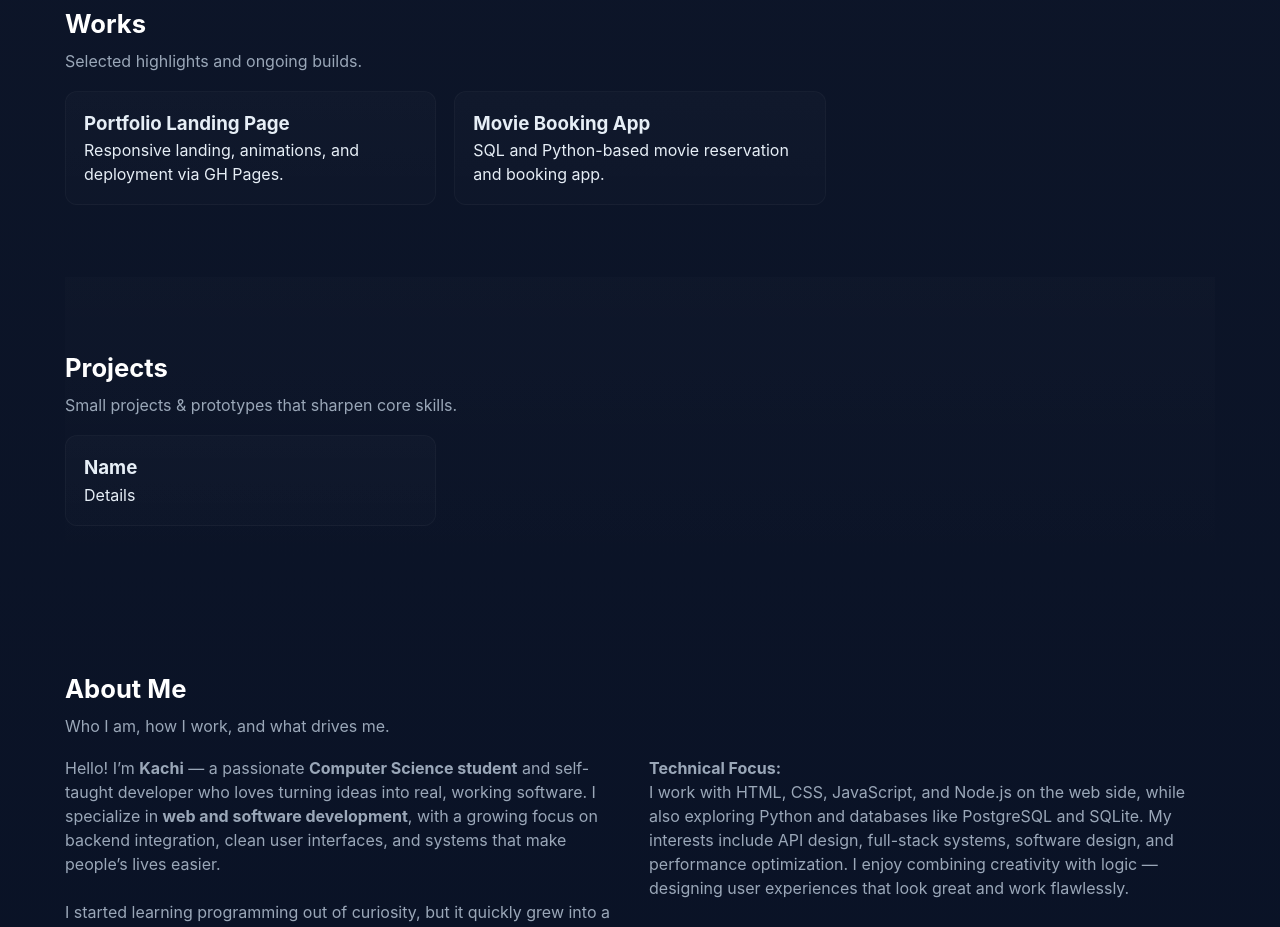
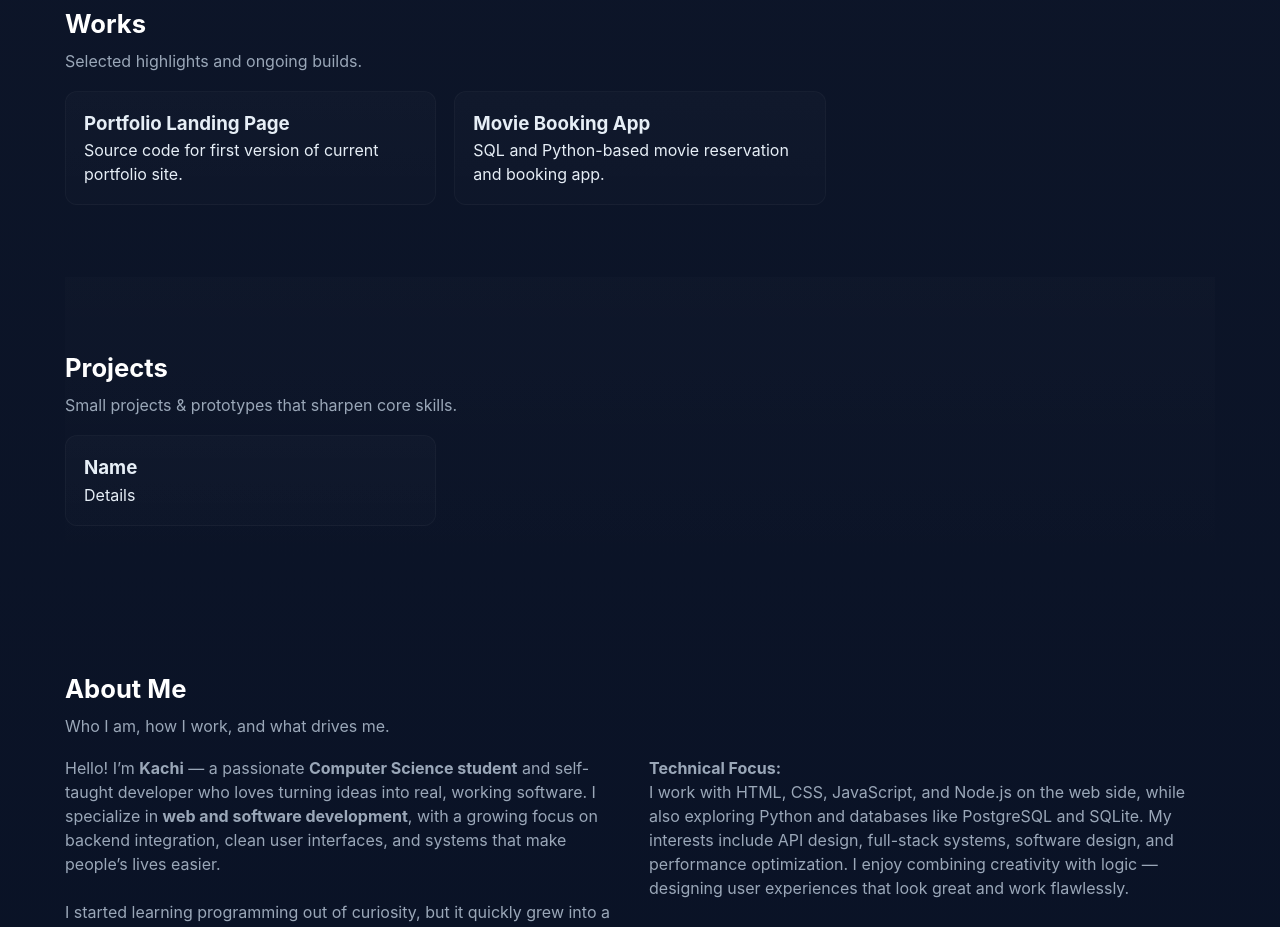
Before and after one commit to onyedikachinzute/onyedikachinzute.github.io, a plain HTML site: page index.html in a window 1280 px wide. Shown: the part 860-1787 px from the top of the page. Drawn offline with Linux system fonts and the light colour scheme.

Commit message:
Update description for Portfolio Landing Page

```diff
--- a/index.html
+++ b/index.html
@@ -62,7 +62,7 @@
       <p class="section-sub">Selected highlights and ongoing builds.</p>
       <div class="grid">
         <a href="https://github.com/onyedikachinzute/portfolio-site-1" target="_blank" >
-        <article class="card"> <h3>Portfolio Landing Page</h3> <p>Responsive landing, animations, and deployment via GH Pages.</p> </article>
+        <article class="card"> <h3>Portfolio Landing Page</h3> <p>Source code for first version of current portfolio site.</p> </article>
         </a>
         <a href="https://github.com/onyedikachinzute/movie-booking-app" target="_blank" >
         <article class="card"> <h3>Movie Booking App</h3> <p>SQL and Python-based movie reservation and booking app.</p> </article>
```
